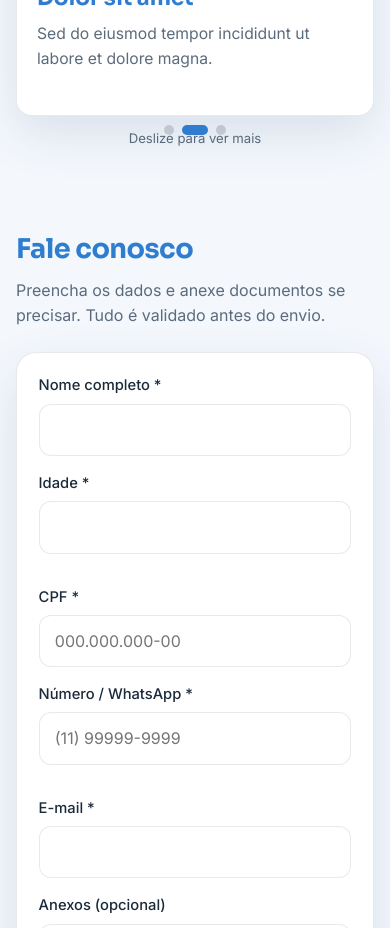
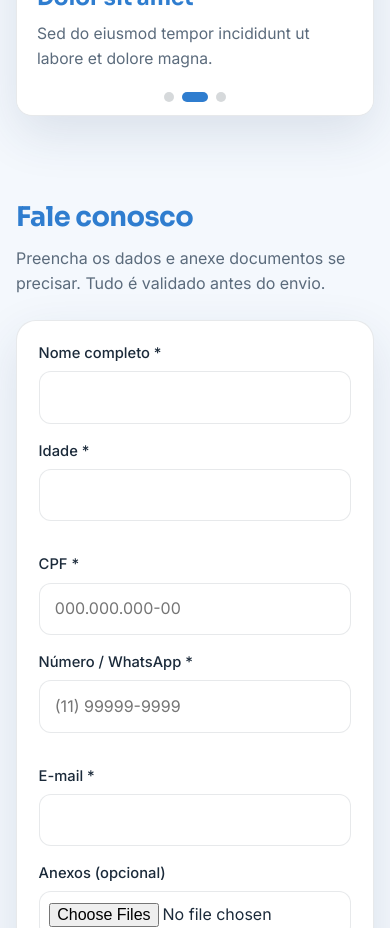
Before and after one commit to glwydson/landind-mvp, a React (Vite) app: page /#/ in a window 390 px wide. Shown: the part 1160-2088 px from the top of the page. Built offline with nearby package versions, Linux system fonts and the light colour scheme.

Commit message:
fix(carousel): remove hint Deslize para ver mais
Remove o texto colado ao container do carrossel no mobile.

```diff
--- a/src/components/Carousel.tsx
+++ b/src/components/Carousel.tsx
@@ -222,7 +222,6 @@ export function Carousel() {
             ))}
           </div>
 
-          <p className="carousel__hint">Deslize para ver mais</p>
         </div>
       </div>
     </section>
--- a/src/styles.css
+++ b/src/styles.css
@@ -474,14 +474,6 @@ img {
   background: var(--brand);
 }
 
-.carousel__hint {
-  display: block;
-  margin: 0.75rem 0 0;
-  text-align: center;
-  color: var(--muted);
-  font-size: 0.82rem;
-}
-
 /* Formulário */
 .section--form {
   padding-bottom: 5rem;
@@ -730,8 +722,7 @@ input[type="file"] {
   }
 
   .nav-toggle,
-  .nav-backdrop,
-  .carousel__hint {
+  .nav-backdrop {
     display: none;
   }
 
```
